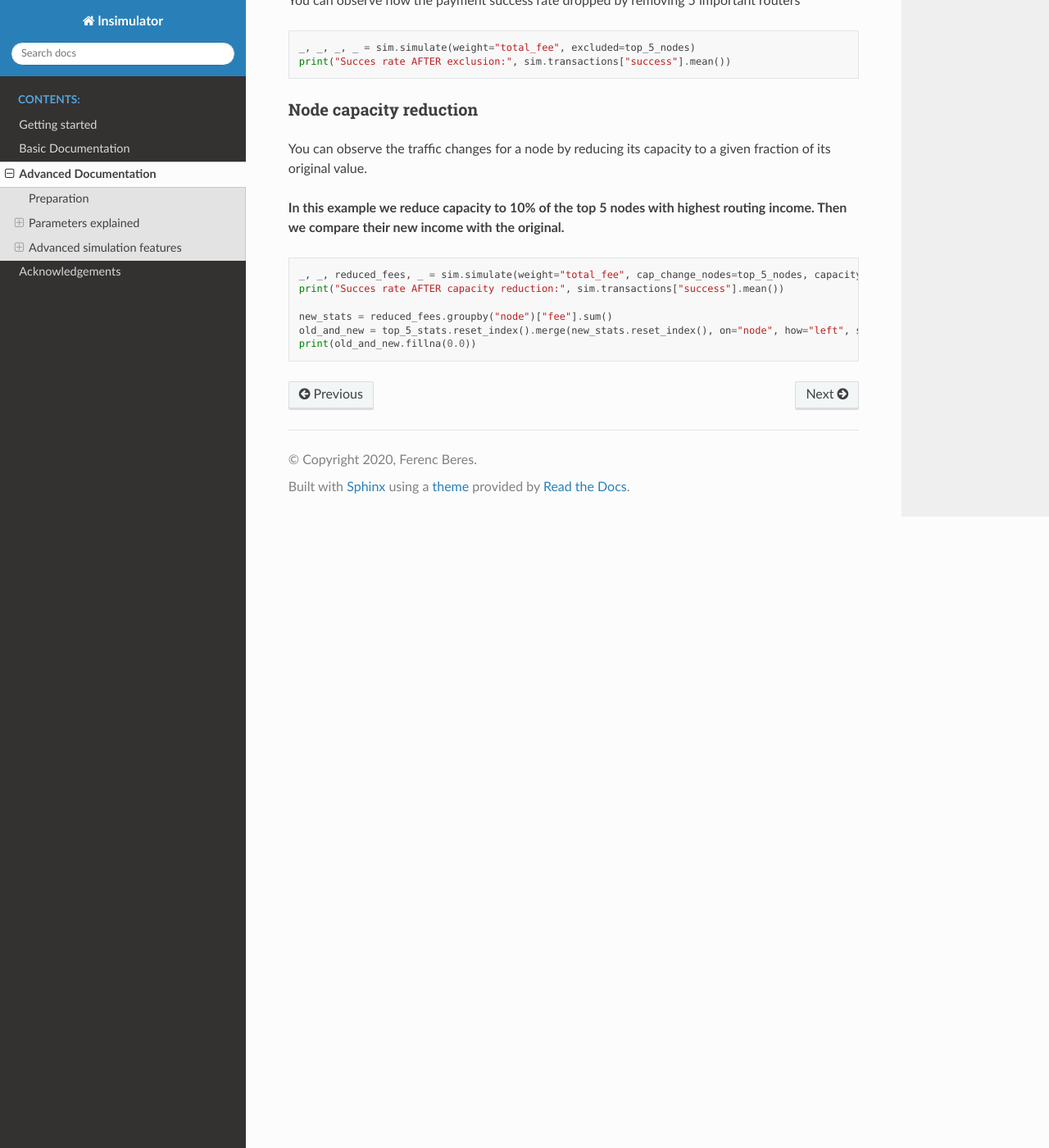
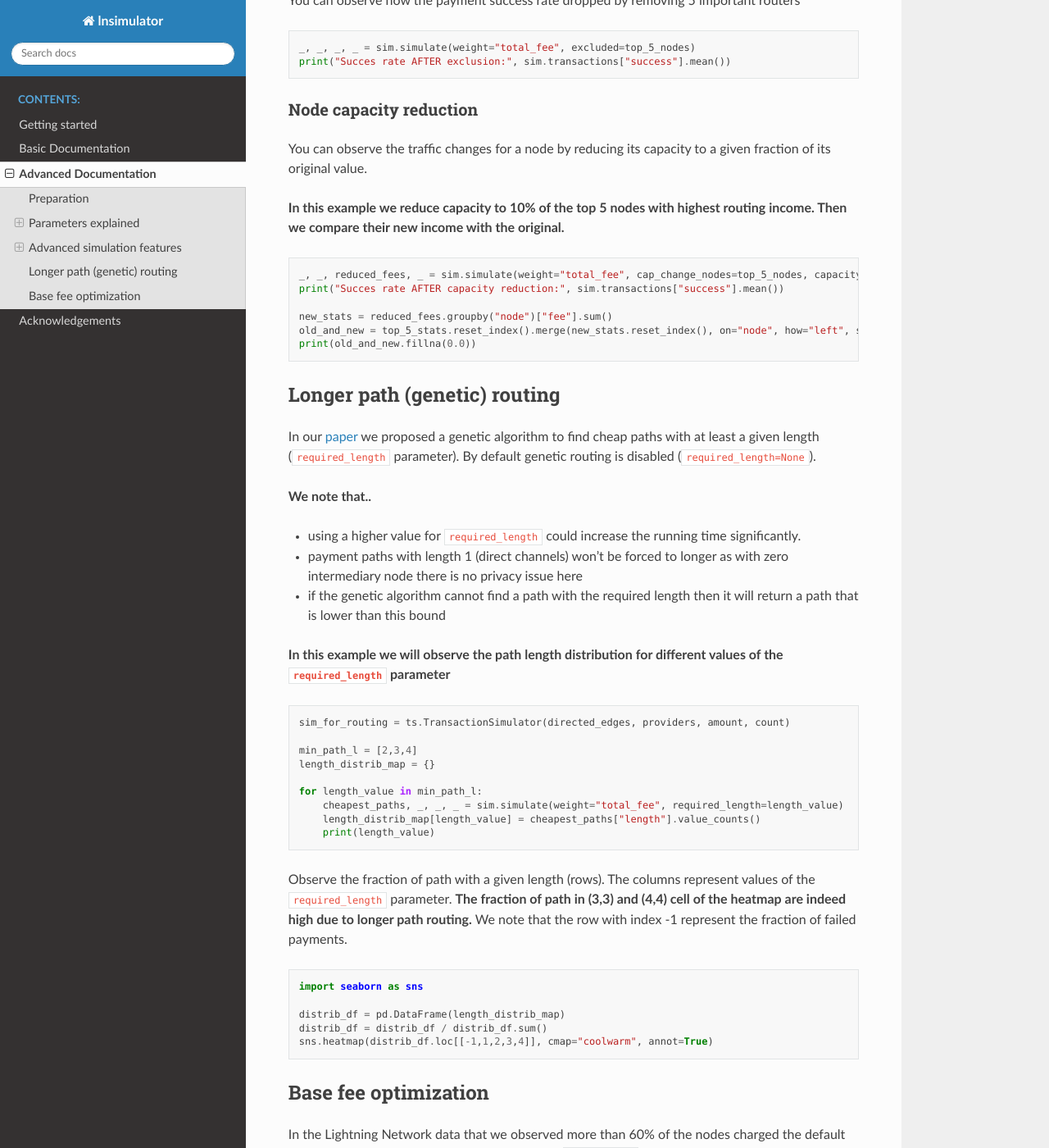
Before and after one commit to ferencberes/LNTrafficSimulator, a Sphinx documentation site: the page built from docs/source/advanced_docs.md, in a window 1280 px wide and 1400 px high, scrolled down 3717 px. Shown: the whole window at 82% size. Built offline with Sphinx 7.4.7 and the Read the Docs theme 2.0.0, drawn with Linux system fonts in a browser that asks for light colours; formulas are drawn with MathJax 3; some of the changed text lies outside the part shown.

Commit message:
advanced docs and notebook third phase

````diff
--- a/docs/source/advanced_docs.md
+++ b/docs/source/advanced_docs.md
@@ -166,3 +166,76 @@ new_stats = reduced_fees.groupby("node")["fee"].sum()
 old_and_new = top_5_stats.reset_index().merge(new_stats.reset_index(), on="node", how="left", suffixes=("_old","_new"))
 print(old_and_new.fillna(0.0))
 ```
+
+## Longer path (genetic) routing
+
+In our [paper](https://arxiv.org/abs/1911.09432) we proposed a genetic algorithm to find cheap paths with at least a given length (`required_length` parameter). By default genetic routing is disabled (`required_length=None`).
+
+**We note that..**
+
+- using a higher value for `required_length` could increase the running time significantly.
+- payment paths with length 1 (direct channels) won't be forced to longer as with zero intermediary node there is no privacy issue here
+- if the genetic algorithm cannot find a path with the required length then it will return a path that is lower than this bound
+
+**In this example we will observe the path length distribution for different values of the `required_length` parameter**
+
+```
+sim_for_routing = ts.TransactionSimulator(directed_edges, providers, amount, count)
+
+min_path_l = [2,3,4]
+length_distrib_map = {}
+
+for length_value in min_path_l:
+    cheapest_paths, _, _, _ = sim.simulate(weight="total_fee", required_length=length_value)
+    length_distrib_map[length_value] = cheapest_paths["length"].value_counts()
+    print(length_value)
+```
+
+Observe the fraction of path with a given length (rows). The columns represent values of the `required_length` parameter. **The fraction of path in (3,3) and (4,4) cell of the heatmap are indeed high due to longer path routing.** We note that the row with index -1 represent the fraction of failed payments.
+
+```
+import seaborn as sns
+
+distrib_df = pd.DataFrame(length_distrib_map)
+distrib_df = distrib_df / distrib_df.sum()
+sns.heatmap(distrib_df.loc[[-1,1,2,3,4]], cmap="coolwarm", annot=True)
+```
+
+## Base fee optimization
+
+In the Lightning Network data that we observed more than 60\% of the nodes charged the default base fee. From a node's position in the network `lnsimulator` can estimate the base fee increment needed to achieve optimal routing by setting `with_node_removals=True` and calling `calc_optimal_base_fee` function afterwards. **For now optimal base fee search is enabled only for cheapest path routing (`weight="total_fee`). We also recommend you apply parallelization by setting a higher value for the `max_threads` parameter.**
+
+```
+sim_fee_opt = ts.TransactionSimulator(directed_edges, providers, amount, count)
+shortest_paths, alternative_paths, all_router_fees, _ = sim_fee_opt.simulate(weight="total_fee", with_node_removals=True, max_threads=2)
+opt_fee_df, _ = ts.calc_optimal_base_fee(shortest_paths, alternative_paths, all_router_fees)
+print(opt_fee_df.head())
+```
+
+The result of `calc_optimal_base_fee` contains the following informations.
+
+| Column | Description |
+|     :---      |   :---   |
+| node | LN node public key |
+| total_income | routing income |
+| total_traffic | number of routed transactions |
+| failed_traffic_ratio | ratio of failed transactions out of `total_traffic` payments if `node` is removed from LN  |
+| opt_delta | estimated optimal increase in base fee |
+| income_diff | estimated increase in daily routing income after applying optimal base fee increment |
+
+In the next step we transform the `opt_delta` column into a categorical feature that represent the increment magnitude.
+
+```
+def to_category(x):
+    if x > 100:
+        return 3
+    elif x > 10:
+        return 2
+    elif x > 0:
+        return 1
+    else:
+        return 0
+
+print("The magnitude distribution of base fee increments:")
+print(opt_fee_df["opt_delta"].apply(to_category).value_counts())
+```
````
Also changed, not shown: 1 other file.
